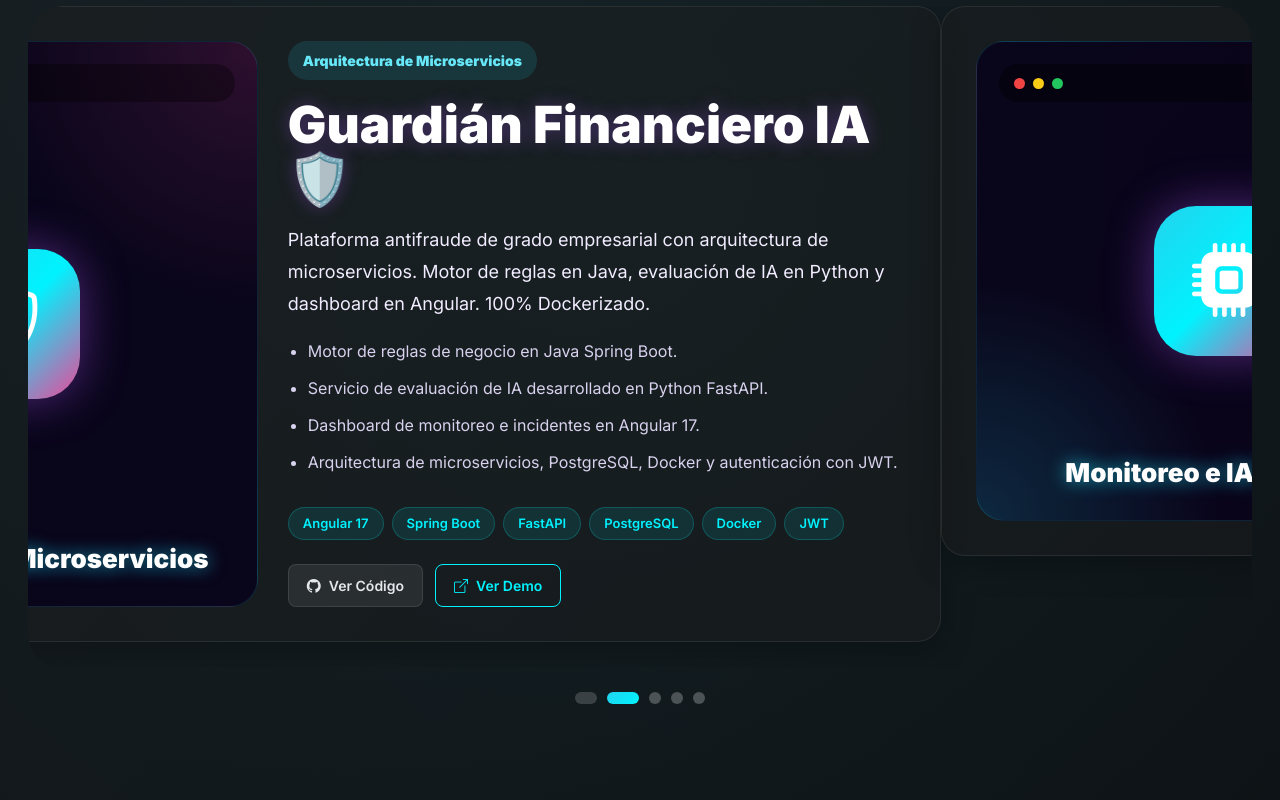
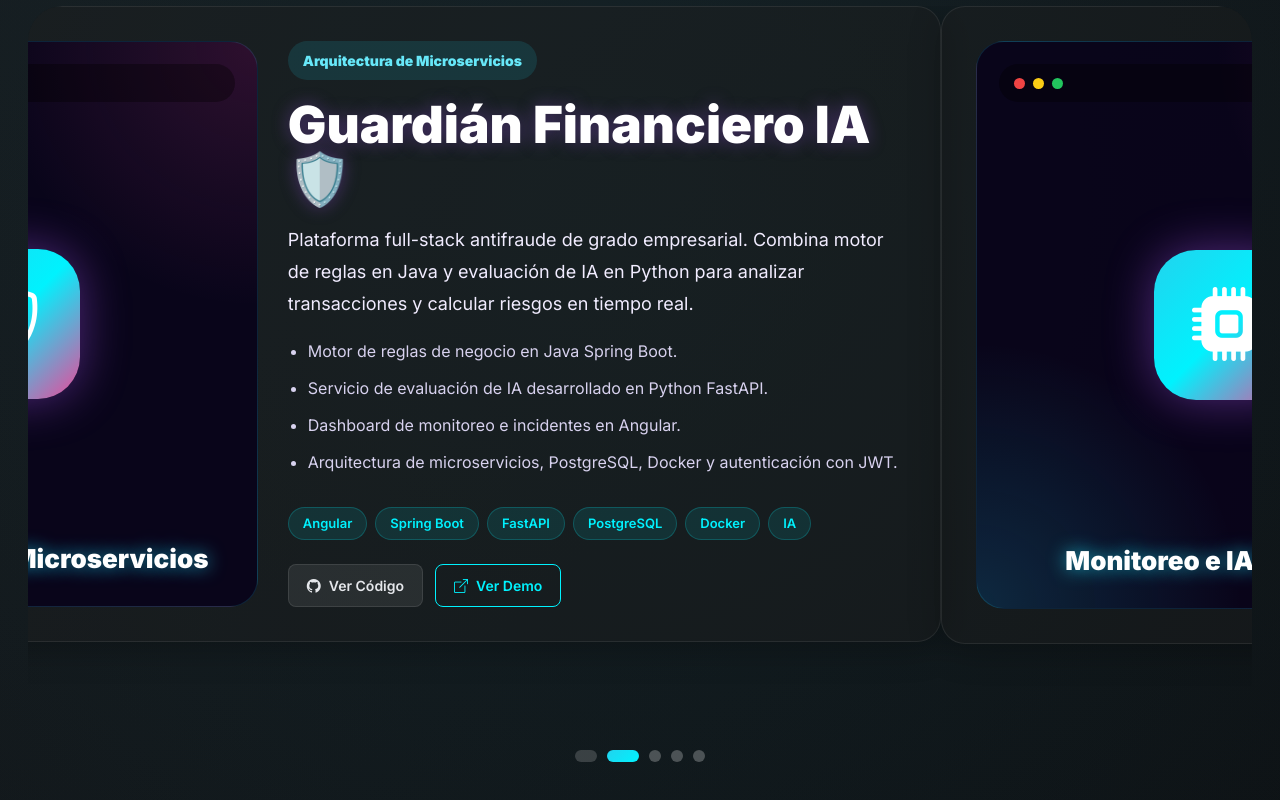
Before and after one commit to Brayan1262/portafolio-brayan, an Angular app: page / in a window 1280 px wide. Shown: the part 4060-4860 px from the top of the page. Built offline with nearby package versions, Linux system fonts and the light colour scheme.

Commit message:
Actualizar portafolio con top 5 repositorios del perfil de github

```diff
--- a/src/app/app.ts
+++ b/src/app/app.ts
@@ -66,32 +66,32 @@ export class App implements OnInit, OnDestroy, AfterViewInit {
     {
       title: 'Guardián Financiero IA 🛡️',
       category: 'Arquitectura de Microservicios',
-      url: 'https://github.com/Brayan1262/Guardian-Financiero-IA',
+      url: 'https://github.com/Brayan1262/IA-guardian-financiero',
       icon: 'bi-shield-check',
       description:
-        'Plataforma antifraude de grado empresarial con arquitectura de microservicios. Motor de reglas en Java, evaluación de IA en Python y dashboard en Angular. 100% Dockerizado.',
+        'Plataforma full-stack antifraude de grado empresarial. Combina motor de reglas en Java y evaluación de IA en Python para analizar transacciones y calcular riesgos en tiempo real.',
       points: [
         'Motor de reglas de negocio en Java Spring Boot.',
         'Servicio de evaluación de IA desarrollado en Python FastAPI.',
-        'Dashboard de monitoreo e incidentes en Angular 17.',
+        'Dashboard de monitoreo e incidentes en Angular.',
         'Arquitectura de microservicios, PostgreSQL, Docker y autenticación con JWT.'
       ],
-      tags: ['Angular 17', 'Spring Boot', 'FastAPI', 'PostgreSQL', 'Docker', 'JWT']
+      tags: ['Angular', 'Spring Boot', 'FastAPI', 'PostgreSQL', 'Docker', 'IA']
     },
     {
       title: 'Centinela TI 🛡️',
       category: 'Monitoreo e IA Predictiva',
-      url: 'https://github.com/Brayan1262/centinela-ti',
+      url: 'https://github.com/Brayan1262/centinela-TI',
       icon: 'bi-cpu-fill',
       description:
-        'Centro de mando predictivo y plataforma SaaS de grado Enterprise para el monitoreo de servidores en tiempo real con Inteligencia Artificial.',
+        'Centro de mando predictivo y plataforma SaaS de grado Enterprise para el monitoreo de servidores en tiempo real y seguridad predictiva usando Inteligencia Artificial.',
       points: [
         'Comunicación en tiempo real mediante WebSockets (STOMP).',
-        'Modelo de Machine Learning en Python para predecir uso de memoria.',
-        'Frontend SPA interactivo con efectos Glassmorphism y alertas en tiempo real.',
-        'Ecosistema dockerizado con microservicios en Java Spring Boot y Postgres.'
+        'Modelo de Machine Learning en Python para predecir anomalías y uso de recursos.',
+        'Frontend SPA interactivo con alertas en tiempo real y dashboards analíticos.',
+        'Ecosistema dockerizado con microservicios en Java Spring Boot y PostgreSQL.'
       ],
-      tags: ['Java 21', 'Spring Boot', 'Python', 'WebSockets', 'Docker', 'PostgreSQL']
+      tags: ['Java', 'Spring Boot', 'Python', 'WebSockets', 'Docker', 'PostgreSQL']
     },
     {
       title: 'IA Inventario Inteligente',
@@ -99,14 +99,14 @@ export class App implements OnInit, OnDestroy, AfterViewInit {
       url: 'https://github.com/Brayan1262/IA-inventario-inteligente',
       icon: 'bi-cart-check-fill',
       description:
-        'Sistema inteligente de inventario que integra Angular, Java Spring Boot y base de datos con recomendaciones de reposición y asistente virtual.',
+        'Sistema inteligente de inventario y gestión que integra Angular y Java Spring Boot con un asistente virtual de IA para recomendaciones automáticas.',
       points: [
-        'Plataforma para gestionar productos, ventas, stock, historial y métricas del inventario.',
-        'Dashboard empresarial con indicadores de productos críticos, stock normal y valor del inventario.',
-        'Recomendaciones inteligentes para reposición de productos según el estado del stock.',
-        'Frontend en Angular conectado a backend Java Spring Boot mediante API REST.'
+        'Plataforma completa para gestionar productos, ventas, stock, y métricas del inventario.',
+        'Dashboard empresarial con indicadores de productos críticos y valor del inventario.',
+        'Asistente IA para recomendaciones predictivas de reposición de productos.',
+        'Frontend moderno en Angular conectado a backend Java Spring Boot con MySQL.'
       ],
-      tags: ['Angular', 'Spring Boot', 'MySQL', 'API REST', 'Inventario', 'IA']
+      tags: ['Angular', 'Spring Boot', 'MySQL', 'API REST', 'IA']
     },
     {
       title: 'Sistema de Asistencia Facial',
@@ -114,29 +114,29 @@ export class App implements OnInit, OnDestroy, AfterViewInit {
       url: 'https://github.com/Brayan1262/sistema-asistencia-facial',
       icon: 'bi-person-bounding-box',
       description:
-        'Sistema web de asistencia facial para instituciones educativas, integrando Angular, Java Spring Boot, Python Flask y OpenCV.',
+        'Sistema web avanzado de asistencia facial para instituciones, aplicando visión computacional para registro automático integrando Angular, Spring Boot y Flask.',
       points: [
-        'Registro de estudiantes y docentes con asociación de imágenes faciales.',
-        'Reconocimiento facial mediante microservicio en Python Flask con OpenCV.',
-        'Backend en Java Spring Boot para gestionar personas, asistencias, estados y justificaciones.',
-        'Frontend administrativo en Angular con diseño profesional y reportes.'
+        'Reconocimiento facial biométrico mediante microservicio en Python Flask con OpenCV.',
+        'Registro preciso de usuarios con asociación automática de imágenes faciales.',
+        'Backend en Java Spring Boot para gestionar personas, asistencias y justificaciones.',
+        'Frontend administrativo en Angular con paneles de control y generación de reportes.'
       ],
       tags: ['Angular', 'Spring Boot', 'Python Flask', 'OpenCV', 'MySQL']
     },
     {
-      title: 'Gestión Usuarios Segura API',
+      title: 'API Gestión Tareas Segura',
       category: 'Seguridad Backend',
-      url: 'https://github.com/Brayan1262/gestion-usuarios-segura-api',
-      icon: 'bi-shield-lock-fill',
+      url: 'https://github.com/Brayan1262/api-gestion-tareas-segura',
+      icon: 'bi-lock-fill',
       description:
-        'API REST segura para gestión de usuarios, roles y autenticación con JWT, desarrollada con Java Spring Boot, Spring Security y PostgreSQL.',
+        'API REST profesional para la gestión de tareas y proyectos, implementando altos estándares de seguridad, control de acceso y observabilidad.',
       points: [
-        'Registro, login, generación de token JWT y protección de rutas por roles.',
-        'Gestión de usuarios con roles ADMIN, USER y SUPPORT, activación y desactivación de cuentas.',
-        'Manejo global de errores, validaciones profesionales y documentación interactiva con Swagger.',
-        'Arquitectura por capas, integraciones sólidas y pruebas unitarias.'
+        'Autenticación robusta con JWT y Control de Acceso Basado en Roles (RBAC).',
+        'Trazabilidad completa mediante sistemas de logging estructurado y métricas.',
+        'Garantía de calidad con implementación de pruebas automatizadas integrales.',
+        'Despliegue y ecosistema totalmente Dockerizado sobre base de datos PostgreSQL.'
       ],
-      tags: ['Java 21', 'Spring Boot', 'Spring Security', 'JWT', 'PostgreSQL', 'Docker']
+      tags: ['Python', 'API REST', 'JWT', 'RBAC', 'PostgreSQL', 'Docker']
     }
   ];
 
```
